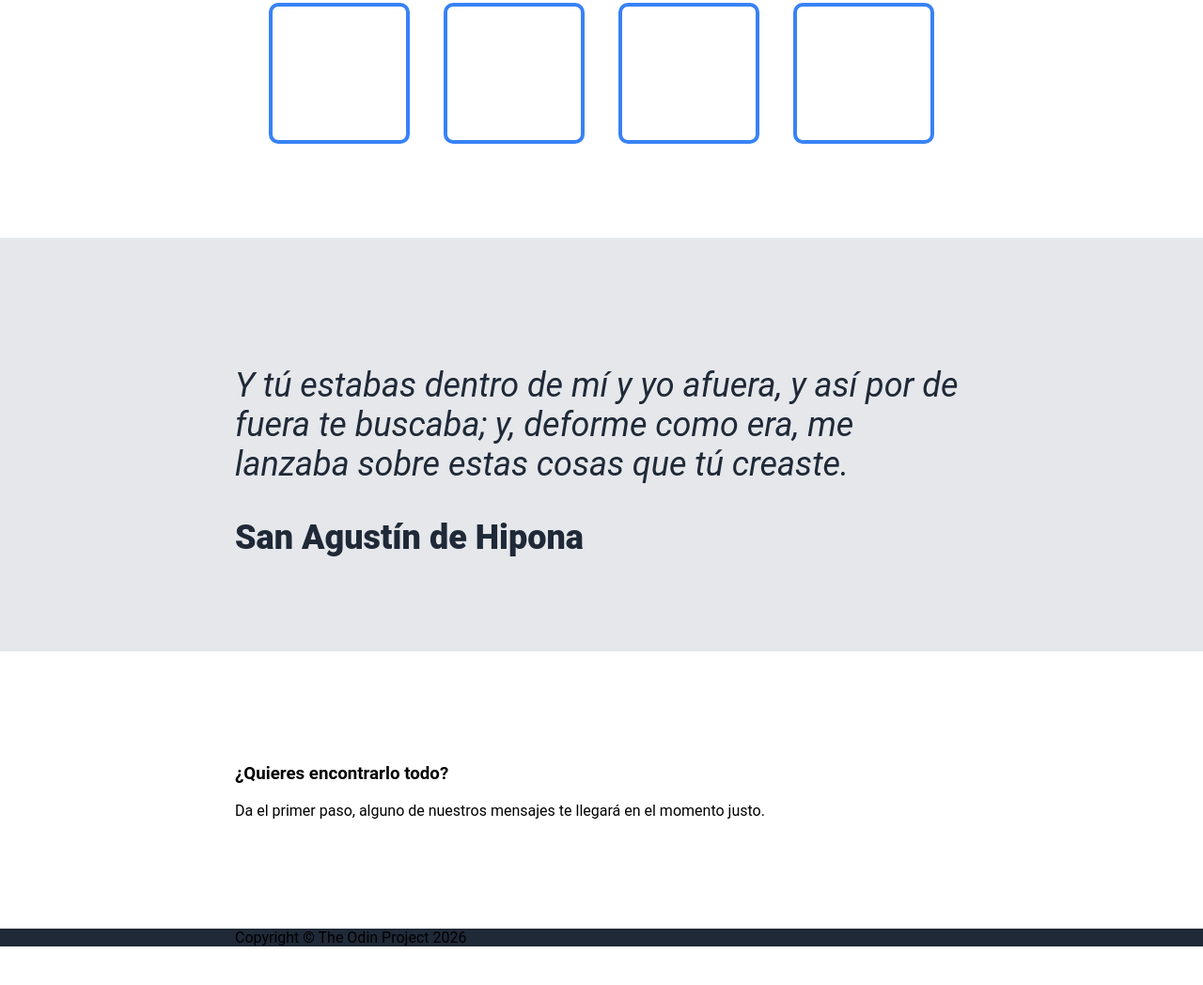
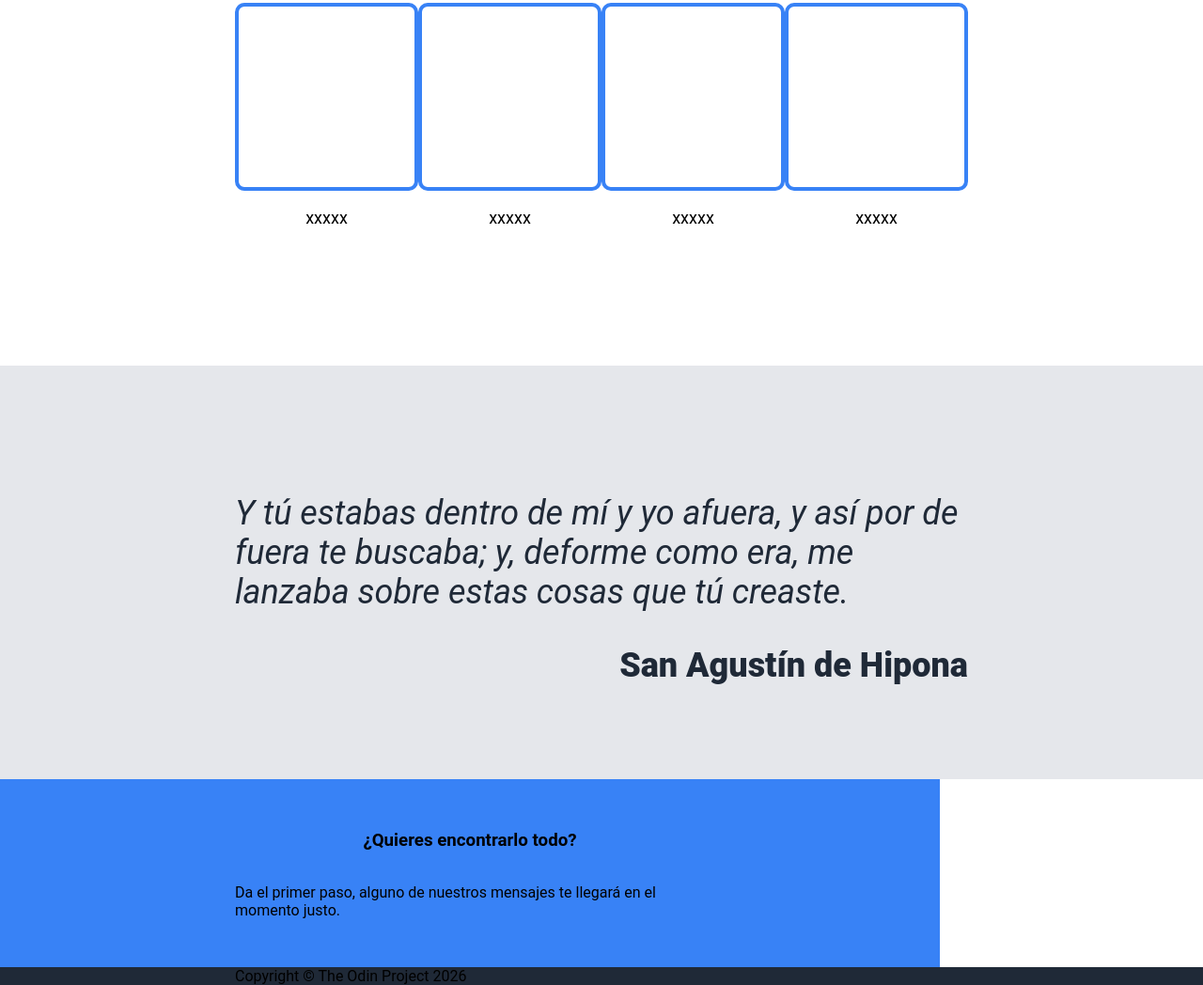
Before and after one commit to Sioly2030/My_First_WebPage_Odin, a plain HTML site: page index.html in a window 1280 px wide. Shown: the part 952-2000 px from the top of the page at 94% size. Before the commit the page ends 1959 px from the top, so only its background shows below. Drawn offline with Linux system fonts and the light colour scheme.

Commit message:
AJUSTES EN LAS SECCIONES FRASE Y ÚNETE
Faltaba alinear el autor de la cita e inicié a editar la sección únite (call to action) para que se parezca a lo que se quiere.

```diff
--- a/index.html
+++ b/index.html
@@ -24,7 +24,7 @@
         <div class="d-portada-uno">
             <h1>Quiero decirte que...</h1>
             <p id="p-portada">Todo ocurre dentro. La alegría ocurre dentro, la rabia ocurre dentro, la belleza ocurre dentro. Existe el paraíso dentro. Ese es el reino Dios.</p>
-            <button>¿Quieres buscar?</button>
+            <button>¿Quieres hallarlo?</button>
         </div>
 
         <div class="d-portada-dos">this is a placeholder for an image</div>
@@ -36,6 +36,13 @@
         <div class="cuadro-exper"></div>
         <div class="cuadro-exper"></div>
         <div class="cuadro-exper"></div>
+    </div>
+
+    <div class="textos">
+        <p class="texto">xxxxx</p>
+        <p class="texto">xxxxx</p>
+        <p class="texto">xxxxx</p>
+        <p class="texto">xxxxx</p>
     </div>
 
     <blockquote>
--- a/style.css
+++ b/style.css
@@ -11,7 +11,7 @@ body {
     font-family: Roboto, sans-serif;
 }
 
-nav, .portada, .cuadros, blockquote, h2, .unete, footer {
+nav, .portada, .cuadros, .textos, blockquote, h2, .unete, footer {
     padding-left: 250px;
     padding-right: 250px;
 }
@@ -100,16 +100,30 @@ h2 {
     display: flex;
     justify-content: space-evenly;
     align-items: flex-start;
-    height: 250px;
+    height: 200px;
 
 }
 
 .cuadro-exper {
     border: 4px solid #3882F6;
-    width: 150px;
-    height: 150px;
+    width: 200px;
+    height: 200px;
     border-radius: 10px;
 
+}
+
+.textos {
+    display: flex;
+    justify-content: space-evenly;
+    align-items: flex-start;
+
+}
+
+.texto {
+    width: 200px;
+    height: 150px;
+    text-align: center;
+    font-size: 18px;
 }
 
 blockquote {
@@ -117,10 +131,12 @@ blockquote {
     margin: 0;
     font-size: 36px;
     color: #1F2937;
+    display: flex;
+    flex-direction: column;
 }
 
 #p-frase {
-    font-style: italic
+    font-style: italic;
 }
 
 cite {
@@ -129,6 +145,17 @@ cite {
     text-align: right;
 }
 
+.unete {
+    align-self: center;
+    background-color: #3882F6;
+    width: 1000px;
+    height: 120px;
+    display: flex;
+    flex-direction: column;
+    align-items: center;
+    justify-content: center;
+}
+
 footer {
     align-items: center;
     background-color: #1F2937;
```
